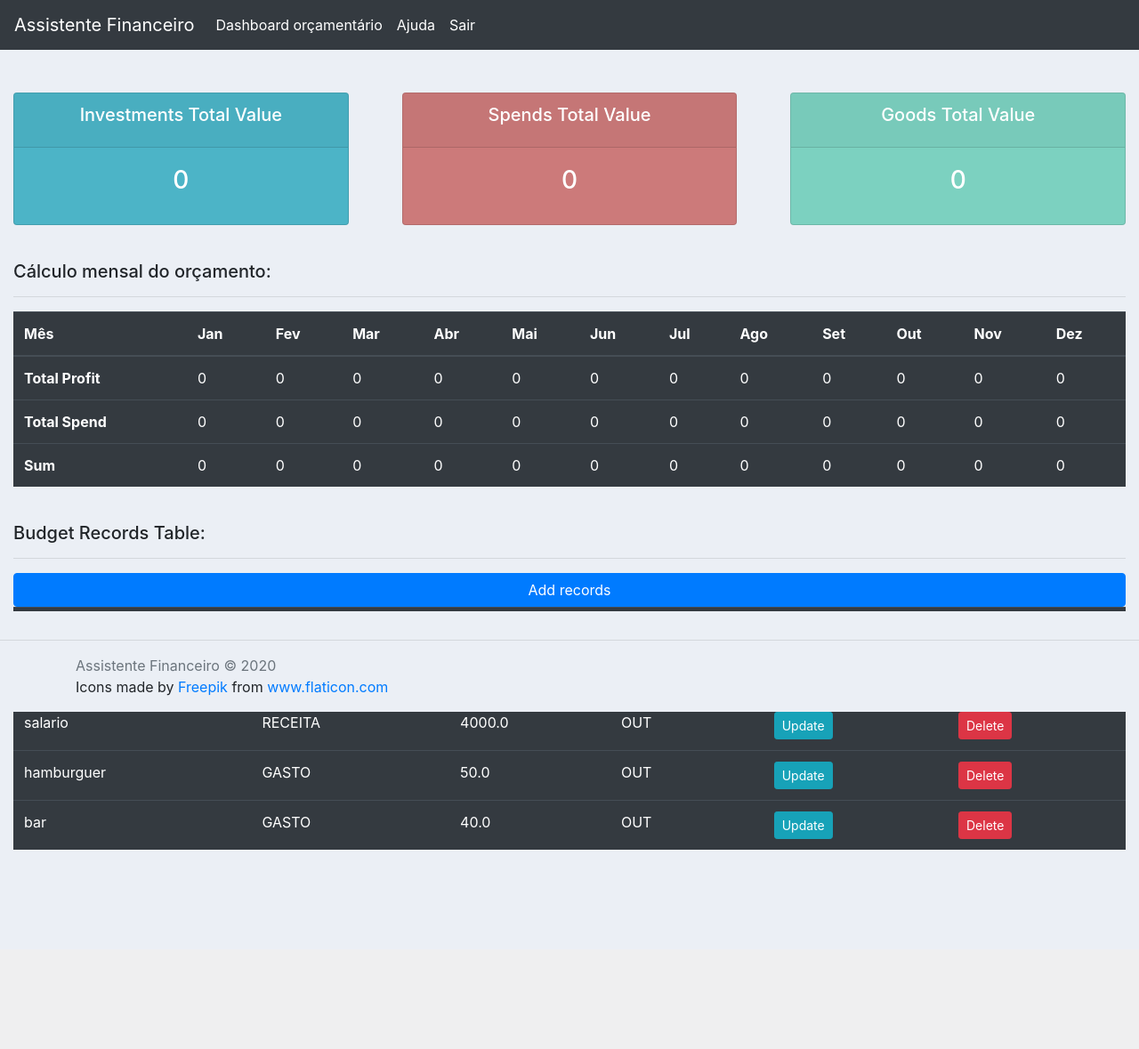
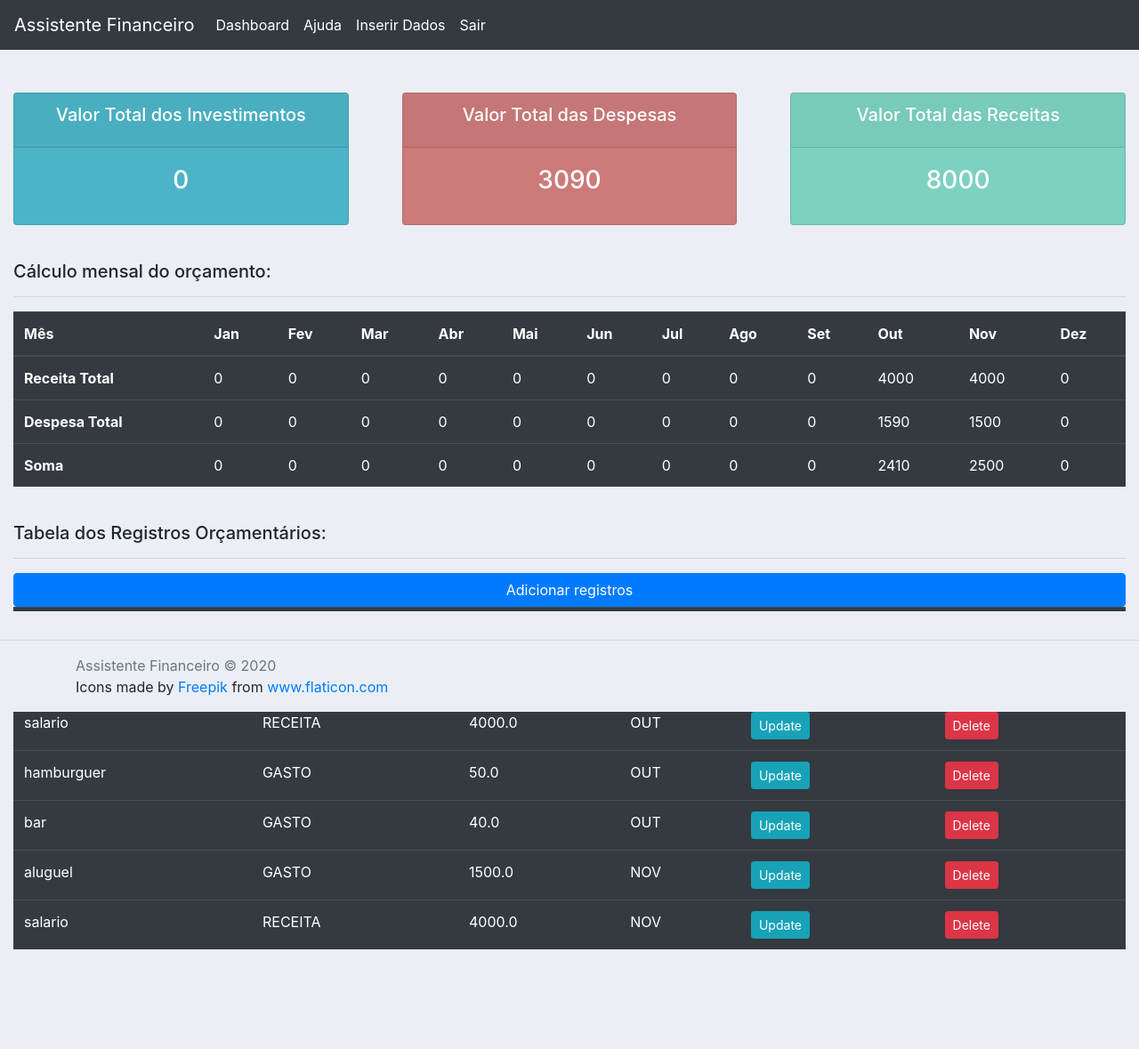
Before and after one commit to lobaostibich/FinancialAssistant, a Django app: page /budget/dashboard/ in a window 1280 px wide. Shown: the whole page at 89% size. Before the commit the page ends 955 px from the top, so only its background shows below. Run offline with Django 3.2, Linux system fonts and the light colour scheme; a user stored in the database is signed in; data comes from the database, SQL or seed files in the repository; both versions use the stored data as it was after the commit; some libraries are stand-ins or nearby versions.

Commit message:
Inserção facilitada finalizada

```diff
--- a/first_app/models.py
+++ b/first_app/models.py
@@ -21,8 +21,7 @@ class BudgetControl(models.Model):
     categories = [
         ('RECEITA', 'RECEITA'),
         ('GASTO', 'GASTO'),
-        ('INVESTIMENTO', 'INVESTIMENTO'),
-        ('BEM', 'BEM')
+        ('INVESTIMENTO', 'INVESTIMENTO')
     ]
 
     user = models.ForeignKey(
@@ -60,8 +59,7 @@ class FixedValues(models.Model):
     categories = [
         ('RECEITA', 'RECEITA'),
         ('GASTO', 'GASTO'),
-        ('INVESTIMENTO', 'INVESTIMENTO'),
-        ('BEM', 'BEM')
+        ('INVESTIMENTO', 'INVESTIMENTO')
     ]
     fixed_choices = [
         ('VARIÁVEL', 'VARIÁVEL'),
--- a/first_app/templates/first_app/budget_control.html
+++ b/first_app/templates/first_app/budget_control.html
@@ -36,21 +36,21 @@
                     </thead>
                     <tbody>
                         <tr>
-                            <th scope="col">Total Profit</th>
+                            <th scope="col">Receita Total</th>
                             {% for profit in result %}
                                 <td>{{profit.0}}</td>
                             {% endfor %}
                         </tr>
                         <tr>
-                            <th scope="col">Total Spend</th>
-                            {% for profit in result %}
-                                <td>{{profit.1}}</td>
+                            <th scope="col">Despesa Total</th>
+                            {% for spend in result %}
+                                <td>{{spend.1}}</td>
                             {% endfor %}
                         </tr>
                         <tr>
-                            <th scope="col">Sum</th>
-                            {% for profit in result %}
-                                <td>{{profit.2}}</td>
+                            <th scope="col">Soma</th>
+                            {% for sum in result %}
+                                <td>{{sum.2}}</td>
                             {% endfor %}
                         </tr>
                     </tbody>
@@ -64,21 +64,21 @@
     <div class="col">
         <div class="col-md">
             <h5>
-                Budget Records Table:
+                Tabela dos Registros Orçamentários:
             </h5>
             <hr>
             <div class="table-responsive">
                 <a class="btn btn-primary btn-hover btn-block" href="">
-                    Add records
+                    Adicionar registros
                 </a>
                 <table class="table table-dark">
                     <tr>
-                        <th>Name</th>
-                        <th>Category</th>
-                        <th>Value</th>
-                        <th>Month</th>
-                        <th>Update</th>
-                        <th>Remove</th>
+                        <th>Nome</th>
+                        <th>Categoria</th>
+                        <th>Valor</th>
+                        <th>Mês</th>
+                        <th>Atualizar</th>
+                        <th>Remover</th>
                     </tr>
 
                     {% for register in budget_registers %}
--- a/first_app/templates/first_app/navbar.html
+++ b/first_app/templates/first_app/navbar.html
@@ -13,12 +13,17 @@
         <ul class="navbar-nav">
             <li class="nav-item active">
                 <a class="nav-link" href="{% url 'budget' %}">
-                    Dashboard orçamentário
+                    Dashboard
                 </a>
             </li>
             <li class="nav-item active">
                 <a class="nav-link" href="{% url 'help' %}">
                     Ajuda
+                </a>
+            </li>
+            <li class="nav-item active">
+                <a class="nav-link" href="{% url 'add' id %}">
+                    Inserir Dados
                 </a>
             </li>
             <li class="nav-item active">
--- a/first_app/templates/first_app/status.html
+++ b/first_app/templates/first_app/status.html
@@ -6,7 +6,7 @@
             <div class="card text-center text-white mb-3" id="investments-total">
                   <div class="card-header">
                       <h5 class="card-title">
-                        Investments Total Value
+                        Valor Total dos Investimentos
                     </h5>
                   </div>
                   <div class="card-body">
@@ -23,7 +23,7 @@
             <div class="card text-center text-white mb-3" id="spends-total">
                   <div class="card-header">
                       <h5 class="card-title">
-                        Spends Total Value
+                        Valor Total das Despesas
                     </h5>
                   </div>
                   <div class="card-body">
@@ -40,12 +40,12 @@
             <div class="card text-center text-white mb-3" id="goods-total">
                   <div class="card-header">
                       <h5 class="card-title">
-                        Goods Total Value
+                        Valor Total das Receitas
                     </h5>
                   </div>
                   <div class="card-body">
                     <h3 class="card-title">
-                        {{goods_sum}}
+                        {{profits_sum}}
                     </h3>
                   </div>
             </div>
--- a/first_app/views.py
+++ b/first_app/views.py
@@ -1,9 +1,10 @@
+import pdb
+
 from datetime import datetime
 from django.http import HttpResponse
 from django.contrib.auth.models import User
 from django.shortcuts import render, redirect
 from django.contrib import messages
-#from django.forms import inlineformset_factory
 from django.db.models import Sum
 
 from first_app.models import BudgetControl, FixedValues
@@ -22,6 +23,29 @@ def help_view(request):
     }
     return render(request, 'first_app/help.html', context)
 
+def organize_data(months, today_month, request):
+    #pegando usuário atual
+    actual_user = request.user
+    #buscando dados da tabela de dados fixos que são do usuário logado
+    fixed_values_registers = FixedValues.objects.filter(user=actual_user)
+
+    if fixed_values_registers.count() > 0:
+
+        #jogar para a budgetContorl com a data desse mês
+        for element in fixed_values_registers:
+            register_instance = BudgetControl.objects.create(
+                name=element.name,
+                category=element.category,
+                value=element.value,
+                month=months[today_month],
+                user=element.user
+            )
+
+    #depois apagar todos os dados que possuem valor variável da fixedValues
+    variable_values = FixedValues.objects.filter(user=actual_user, fixed="VARIÁVEL")
+
+    variable_values.delete()
+
 @unauthenticated_user
 def budget_control(request):
     result = []
@@ -39,20 +63,24 @@ def budget_control(request):
               10: 'NOV',
               11: 'DEZ'
     }
+
+    #pega os dados que vieram da inserção facilitada(que possui os dados fixos e cria novos registros na tabela BudgetControl em cima desses dados)
+    organize_data(months, today_month, request)
+
     #gets the actual user
     actual_user = request.user
     #gets record from the database
     budget_registers = BudgetControl.objects.filter(user=actual_user)
-    #calculates the sum of the goods
-    goods_sum = budget_registers.filter(category='Good').aggregate(Sum('value'))['value__sum']
+    #calculates the sum of the profits
+    profits_sum = budget_registers.filter(category='RECEITA').aggregate(Sum('value'))['value__sum']
     #calculates the investments total value
-    investments_sum = budget_registers.filter(category='Investment', month=months[today_month-1]).aggregate(Sum('value'))['value__sum']
+    investments_sum = budget_registers.filter(category='INVESTIMENTO', month=months[today_month-1]).aggregate(Sum('value'))['value__sum']
 
     #calculates the total profit, total spends and sum for each month
     for month in range(12):
         result.append([0,0,0])
-        profits = budget_registers.filter(category='Profit', month=months[month]).aggregate(Sum('value'))['value__sum']
-        spends = budget_registers.filter(category='Spend', month=months[month]).aggregate(Sum('value'))['value__sum']
+        profits = budget_registers.filter(category='RECEITA', month=months[month]).aggregate(Sum('value'))['value__sum']
+        spends = budget_registers.filter(category='GASTO', month=months[month]).aggregate(Sum('value'))['value__sum']
         if profits:
             result[month][0] = int(profits)
         if spends:
@@ -60,13 +88,7 @@ def budget_control(request):
         result[month][2] = result[month][0]-result[month][1]
 
     #calculates the annual total spends
-    spends_sum = budget_registers.filter(category='Spend').aggregate(Sum('value'))['value__sum']
-
-    #check if goods_sum is an empty value
-    if goods_sum:
-        goods_sum = int(goods_sum)
-    else:
-        goods_sum = 0
+    spends_sum = budget_registers.filter(category='GASTO').aggregate(Sum('value'))['value__sum']
 
     #check if the investments_sum is an empty value
     if investments_sum:
@@ -80,16 +102,25 @@ def budget_control(request):
     else:
         spends_sum = 0
 
+    #check if the profits_sum is an empty value
+    if profits_sum:
+        profits_sum = int(profits_sum)
+    else:
+        profits_sum = 0
+
     return render(request, 'first_app/budget_control.html', {
         'budget_registers':budget_registers,
-        'goods_sum':goods_sum,
         'spends_sum':spends_sum,
+        'profits_sum': profits_sum,
         'investments_sum':investments_sum,
-        'result':result
+        'result':result,
+        'id': actual_user.id
     })
 
 @unauthenticated_user
 def add_record(request, user_id):
+    user_id = request.user.id
+
     user = User.objects.get(pk=user_id)
 
     AddRecordFormSet = inlineformset_factory(User,
@@ -112,7 +143,10 @@ def add_record(request, user_id):
 
     formset = AddRecordFormSet(instance=user)
 
-    context = {'formset': formset}
+    context = {
+        'formset': formset,
+        'id': user_id
+    }
 
     return render(request, 'first_app/add_records.html', context)
 
@@ -127,17 +161,22 @@ def update_record(request, pk):
             form.save()
             return redirect('budget')
 
-    context = {'form':form,
-               'operation_type':'Update'
+    context = {
+        'form':form,
+        'operation_type':'Update'
     }
     return render(request, 'first_app/add_records.html', context)
 
 @unauthenticated_user
 def delete_record(request, pk):
+    user_id = request.user.id
     record = BudgetControl.objects.get(id=pk)
     if request.method == "POST":
         record.delete()
         return redirect("budget")
 
-    context = {'item':record}
+    context = {
+        'item':record,
+        'id': user_id
+    }
     return render(request, "first_app/delete.html", context)
```
Also changed, not shown: db.sqlite3, first_app/migrations/0014_auto_20200926_1855.py (added), first_app/migrations/0015_auto_20200926_2345.py (added).
